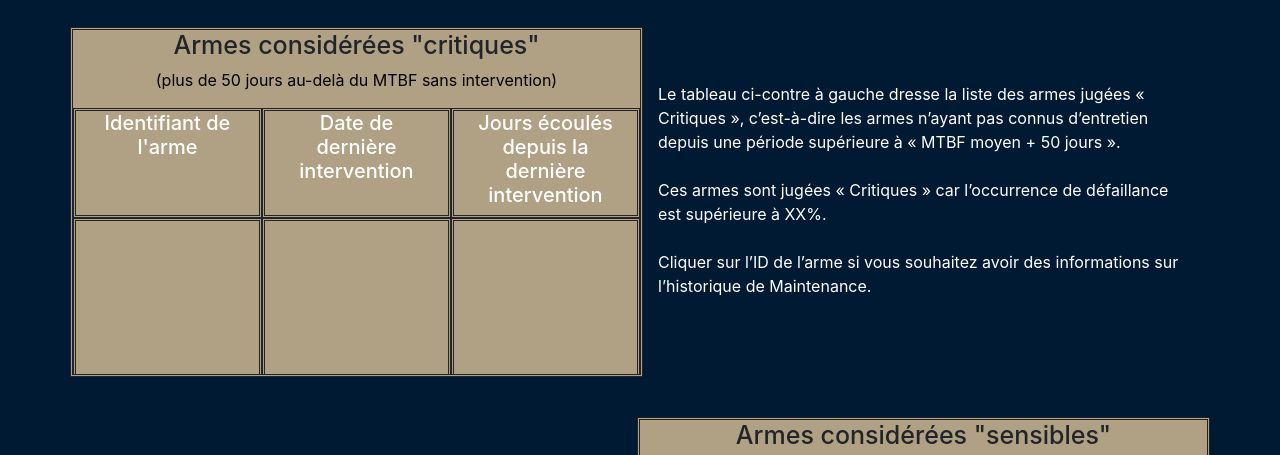
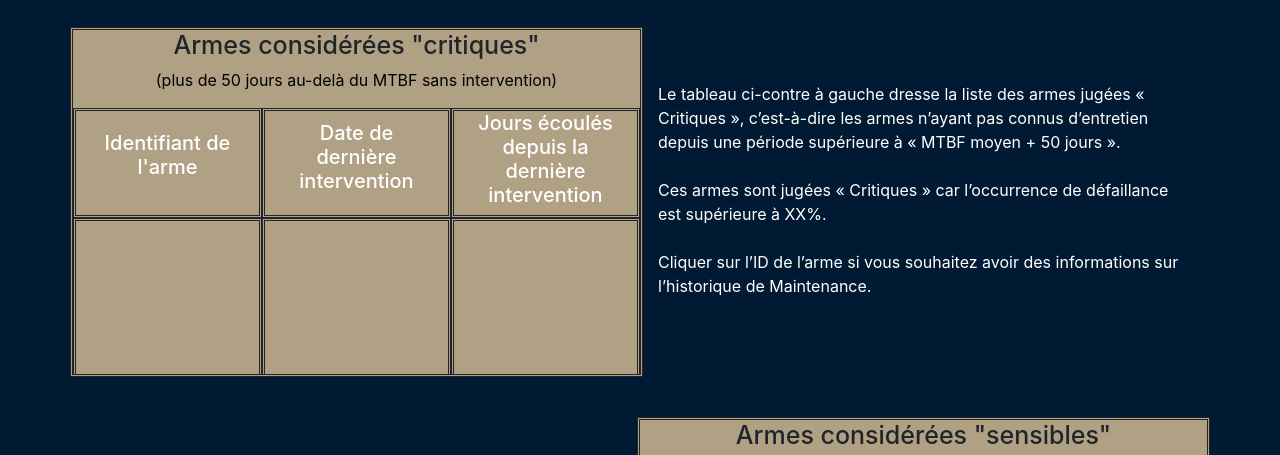
Before and after one commit to Romain-Vincent/FelinStat-Front, a plain HTML site: page src/display.html in a window 1280 px wide. Shown: the part 265-720 px from the top of the page. Drawn offline with nearby package versions, Linux system fonts and the light colour scheme; no server answers; a web font is replaced by a local one.

Commit message:
commit css

```diff
--- a/src/display.html
+++ b/src/display.html
@@ -33,10 +33,10 @@
           </div>
           <div class="row">
             <div class="col-sm-4 bande">
-              <h5>Identifiant de l'arme</h5>
+              <div class="position"><h5>Identifiant de l'arme</h5></div>
             </div>
             <div class="col-sm-4 bande">
-              <h5>Date de dernière intervention</h5>
+              <div class="position2"><h5>Date de dernière intervention</h5></div>
             </div>
             <div class="col-sm-4 bande">
               <h5>Jours écoulés depuis la dernière intervention</h5>
--- a/template/css/felin.css
+++ b/template/css/felin.css
@@ -101,6 +101,15 @@ nav ul li a{
   height: 500px;
 }
 
+.position {
+  position: relative;
+  top: 20%;
+}
+
+.position2 {
+  position: relative;
+  top: 10%;
+}
 
 h1 {
   font-family: "title";
```
